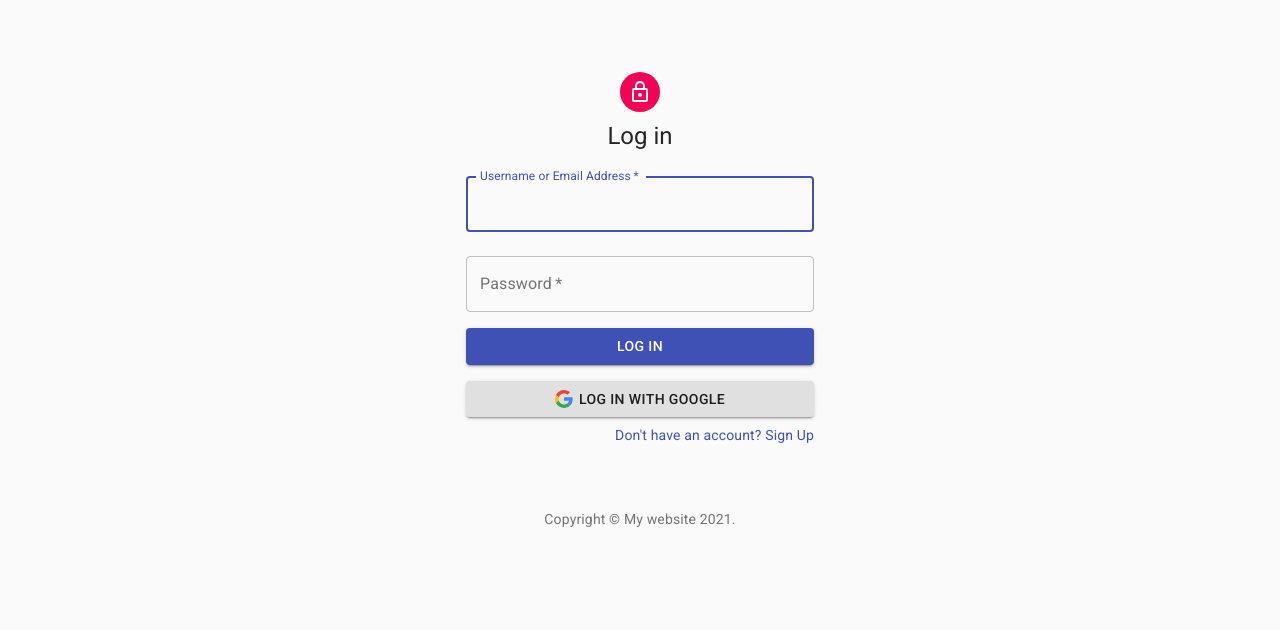
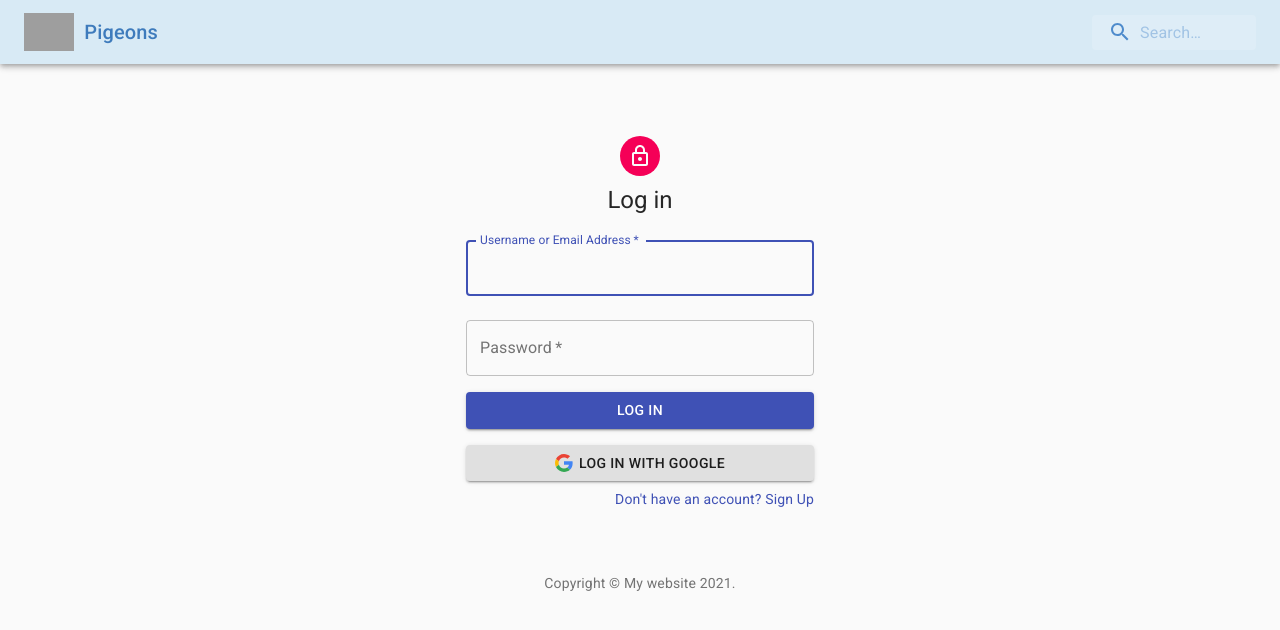
Before and after one commit to hc07180011/auto-mail, a React (Create React App) app in the folder frontend/: page / in a window 1280 px wide. Shown: the top 630 px of the page. Built offline with nearby package versions, Linux system fonts and the light colour scheme; grey boxes are pictures that could not be loaded.

Commit message:
local stae 💩 / app bar

```diff
--- a/frontend/src/App.js
+++ b/frontend/src/App.js
@@ -1,14 +1,109 @@
 import { useState, useEffect } from "react";
+
+import AppBar from "@material-ui/core/AppBar";
+import Toolbar from "@material-ui/core/Toolbar";
+import Typography from "@material-ui/core/Typography";
+import InputBase from "@material-ui/core/InputBase";
+import { fade, makeStyles } from "@material-ui/core/styles";
+import MenuItem from '@material-ui/core/MenuItem';
+import Menu from '@material-ui/core/Menu';
+import SearchIcon from "@material-ui/icons/Search";
+import AccountCircle from '@material-ui/icons/AccountCircle';
+import IconButton from '@material-ui/core/IconButton';
+
 import LoginPage from "./LoginPage";
 import SignUpPage from "./SignUpPage";
 import EditorPage from "./EditorPage";
 import { message } from "antd";
+
+const useStyles = makeStyles((theme) => ({
+  root: {
+    flexGrow: 1
+  },
+  menuButton: {
+    marginRight: theme.spacing(2)
+  },
+  title: {
+    color: "#3e7bbc",
+    flexGrow: 1,
+    display: "none",
+    [theme.breakpoints.up("sm")]: {
+      display: "block"
+    }
+  },
+  search: {
+    color: "#4e8bcc",
+    position: "relative",
+    borderRadius: theme.shape.borderRadius,
+    backgroundColor: fade(theme.palette.common.white, 0.15),
+    "&:hover": {
+      backgroundColor: fade(theme.palette.common.white, 0.25)
+    },
+    marginLeft: 0,
+    width: "100%",
+    [theme.breakpoints.up("sm")]: {
+      marginLeft: theme.spacing(1),
+      width: "auto"
+    }
+  },
+  searchIcon: {
+    padding: theme.spacing(0, 2),
+    height: "100%",
+    position: "absolute",
+    pointerEvents: "none",
+    display: "flex",
+    alignItems: "center",
+    justifyContent: "center"
+  },
+  inputRoot: {
+    color: "inherit"
+  },
+  inputInput: {
+    padding: theme.spacing(1, 1, 1, 0),
+    // vertical padding + font size from searchIcon
+    paddingLeft: `calc(1em + ${theme.spacing(4)}px)`,
+    transition: theme.transitions.create("width"),
+    width: "100%",
+    [theme.breakpoints.up("sm")]: {
+      width: "12ch",
+      "&:focus": {
+        width: "20ch"
+      }
+    }
+  }
+}));
 
 const App = () => {
   const [page, setPage] = useState("login");
   const [token, setToken] = useState("");
   const [username, setUsername] = useState("");
   const [status, setStatus] = useState({});
+  const [timeoutId, setTimeoutId] = useState(null);
+
+  useEffect(() => {
+    const localState = JSON.parse(localStorage.getItem("localState"));
+    if (localState) {
+      setPage(localState.page);
+      setToken(localState.token);
+      setUsername(localState.username);
+    } else {
+      localStorage.setItem("localState", JSON.stringify({ page, token, username }));
+    }
+    setTimeoutId(setTimeout(() => {
+      localStorage.removeItem("localState");
+      setTimeoutId(null);
+    }, 5 * 60 * 1000));
+  }, []);
+
+  useEffect(() => {
+    localStorage.setItem("localState", JSON.stringify({ page, token, username }));
+    if (timeoutId)
+      clearTimeout(timeoutId);
+    setTimeoutId(setTimeout(() => {
+      localStorage.removeItem("localState");
+      setTimeoutId(null);
+    }, 5 * 60 * 1000));
+  }, [page, token, username]);
 
   const displayStatus = (s) => {
     if (s.msg) {
@@ -33,28 +128,120 @@ const App = () => {
     }
   }
 
+  const MainAppBar = () => {
+    const classes = useStyles();
+    const [anchorEl, setAnchorEl] = useState(null);
+    const open = Boolean(anchorEl);
+
+    const handleMenu = (event) => {
+      setAnchorEl(event.currentTarget);
+    }
+
+    const handleClose = () => {
+      setAnchorEl(null);
+    }
+
+    return (
+      <AppBar style={{ background: "rgb(216,234,245)", marginBottom: "1%" }} position="static">
+        <Toolbar>
+          <img
+            alt="logo-img-main"
+            src="http://abclabs.csie.org/automail/images/logo.png"
+            width="50px"
+          />
+          <Typography className={classes.title} variant="h6" noWrap>
+            &nbsp;&nbsp;Pigeons
+          </Typography>
+          <div className={classes.search}>
+            <div className={classes.searchIcon}>
+              <SearchIcon />
+            </div>
+            <InputBase
+              placeholder="Search…"
+              classes={{
+                root: classes.inputRoot,
+                input: classes.inputInput
+              }}
+              inputProps={{ "aria-label": "search" }}
+            />
+          </div>
+          {
+            token !== "" ?
+            <div style={{ marginLeft: "1%", color: "#3e7bbc" }}>
+              Welcome, {username.slice(0, username.length < 10 ? username.length : 10) + (username.length < 10 ? "" : " ...") }
+              <IconButton
+                edge="end"
+                aria-label="account of current user"
+                aria-haspopup="true"
+                onClick={handleMenu}
+                color="inherit"
+              >
+                <AccountCircle />
+              </IconButton>
+              <Menu
+                id="menu-appbar"
+                anchorEl={anchorEl}
+                anchorOrigin={{
+                  vertical: 'top',
+                  horizontal: 'right',
+                }}
+                keepMounted
+                transformOrigin={{
+                  vertical: 'top',
+                  horizontal: 'right',
+                }}
+                open={open}
+                onClose={handleClose}
+              >
+                {/* <MenuItem onClick={handleClose}></MenuItem> */}
+                <MenuItem style={{ justifyContent: "flex-end" }} onClick={() => {setPage("login"); setToken("")}}>Log out</MenuItem>
+              </Menu>
+            </div> :
+            <></>
+          }
+        </Toolbar>
+      </AppBar>
+    )
+  }
+
   useEffect(() => {
     displayStatus(status);
   }, [status])
 
   if (page === "signUp") {
-    return <SignUpPage
+    return (
+      <div>
+        <MainAppBar/>
+        <SignUpPage
           toLogin={() => setPage("login")}
+          setStatus={(status) => setStatus(status)}
         />
+      </div>
+    );
   } else if (page === "editor") {
-    return <EditorPage
+    return (
+      <div>
+        <MainAppBar/>
+        <EditorPage
           username={username}
           token={token}
           setStatus={(status) => setStatus(status)}
         />
+      </div>
+    );
   } else {
-    return <LoginPage
+    return (
+      <div>
+        <MainAppBar/>
+        <LoginPage
           toSignUp={() => setPage("signUp")}
           toEditor={() => setPage("editor")}
           setToken={(token) => setToken(token)}
           setUsername={(username) => setUsername(username)}
           setStatus={(status) => setStatus(status)}
         />
+      </div>
+    );
   }
 }
 
--- a/frontend/src/EditorPage.js
+++ b/frontend/src/EditorPage.js
@@ -16,6 +16,7 @@ import {
 } from "./axios";
 
 import EmailList from "./component/EmailList";
+import ContentList from "./component/ContentList";
 
 const EditorPage = ({
   username,
@@ -41,10 +42,10 @@ const EditorPage = ({
       } else if (status === "token invalid") {
         setStatus({ type: "error", msg: "Token is invalid." })
       } else {
-        // unknown error
+        // unexpected error
       }
     })();
-  }, [token, setStatus]);
+  }, [token]);
 
   useEffect(() => {
     if (currentEmail !== -1) {
@@ -54,7 +55,7 @@ const EditorPage = ({
           setContentList(content);
           setCurrentContent(-1);
         } else {
-          // unknown error
+          // unexpected error
         }
       })();
     }
@@ -68,7 +69,7 @@ const EditorPage = ({
       setCreateAddress("");
       setCreatePassword("");
     } else {
-      // unknown error
+      // unexpected error
     }
   };
 
@@ -84,7 +85,7 @@ const EditorPage = ({
     } else if (status === "token/emailId invalid") {
       setStatus({ type: "success", msg: "Token/EmailId is invalid." });
     } else {
-      // unknown error
+      // unexpected error
     }
   };
 
@@ -98,7 +99,7 @@ const EditorPage = ({
         setCurrentEmail(-1);
         setStatus({ type: "success", msg: "Email was deleted." });
       } else {
-        // unknown error
+        // unexpected error
       }
     }
   };
@@ -109,7 +110,7 @@ const EditorPage = ({
       setContentList([...contentList, { id, subject }]);
       setStatus({ type: "success", msg: "Content was added." });
     } else {
-      // unknown error
+      // unexpected error
     }
   };
 
@@ -124,6 +125,9 @@ const EditorPage = ({
   useEffect(() => {
     if (currentContent !== -1) {
       handleGetContent();
+    } else {
+      setSubject("");
+      setText("");
     }
   }, [currentContent]);
 
@@ -138,7 +142,7 @@ const EditorPage = ({
     if (status === "ok") {
       setStatus({type: "success", msg: "Content was updated."})
     } else {
-      // unknown error
+      // unexpected error
     }
   };
 
@@ -152,7 +156,7 @@ const EditorPage = ({
         setCurrentContent(-1);
         setStatus({ type: "success", msg: "Content was deleted." })
       } else {
-        // unknown error
+        // unexpected error
       }
     }
   }
@@ -179,6 +183,14 @@ const EditorPage = ({
         handleUpdateEmail={handleUpdateEmail}
         handleDeleteEmail={handleDeleteEmail}
       />
+      <ContentList
+        contentList={ContentList}
+        currentContent={currentContent}
+        setCurrentContent={(currentContent) => setCurrentContent(currentContent)}
+        handleAddContent={handleAddContent}
+        handleGetContent={handleGetContent}
+        handleDeleteContent={handleDeleteContent}
+      />
     </Box>
   );
 };
--- /dev/null
+++ b/frontend/src/component/ContentList.js
@@ -0,0 +1,16 @@
+
+
+const ContentList = ({
+  contentList,
+  currentContent,
+  setCurrentContent,
+  handleAddContent,
+  handleGetContent,
+  handleDeleteContent,
+}) => {
+  return (
+    <div></div>
+  );
+};
+
+export default ContentList;
--- a/frontend/src/component/EmailList.js
+++ b/frontend/src/component/EmailList.js
@@ -71,8 +71,10 @@ const EmailList = ({
         variant="contained"
         color="primary"
         onClick={() => {
-          handleAddEmail();
-          setAddEmailOpen(false);
+          if (createAddress !== "" && createPassword !== "") {
+            handleAddEmail();
+            setAddEmailOpen(false);
+          }
         }}
       >
         Add
```
Also changed, not shown: frontend/src/LoginPage.js (+39 -16 lines), frontend/src/SignUpPage.js (+34 -19 lines). Lines whose indentation alone changed are shown as unchanged.
